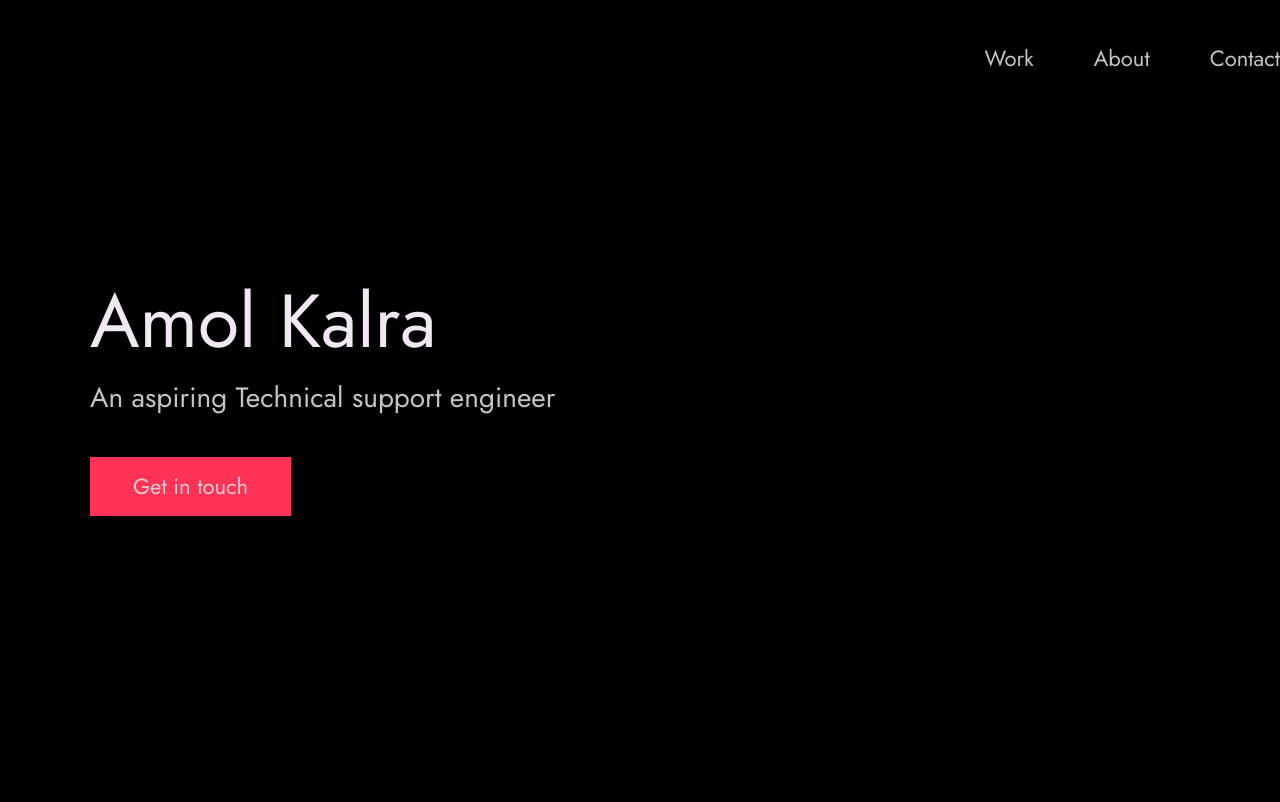
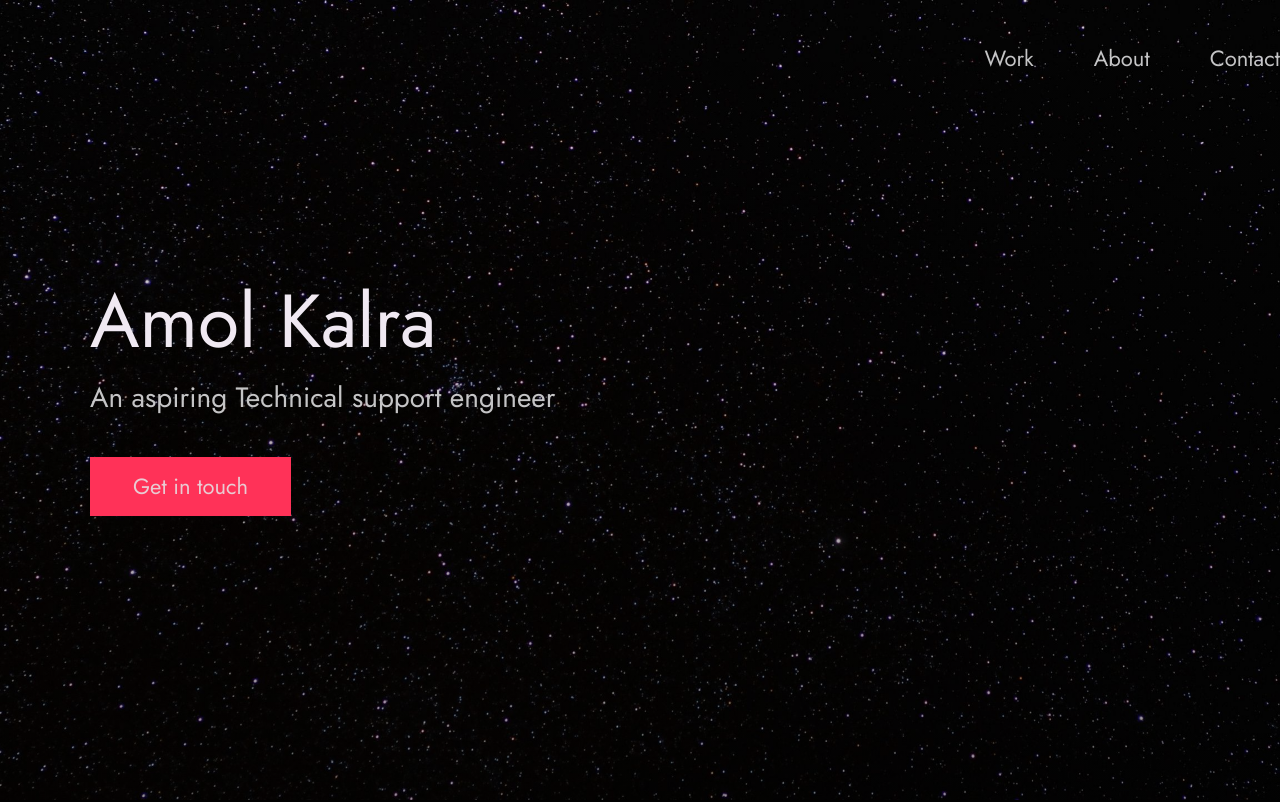
Before and after one commit to AmolKalra/AmolKalra.github.io, a plain HTML site: page index.html in a window 1280 px wide. Shown: the top 802 px of the page. Drawn offline with Linux system fonts and the light colour scheme; files whose address does not match are found by name.

Commit message:
Added Background Image

```diff
--- a/styles/index.css
+++ b/styles/index.css
@@ -497,7 +497,7 @@ body:not(.user-is-tabbing) a:focus {
 
 .header {
     background: linear-gradient(rgba(0,0,0, .1), rgba(0,0,0, .4)),
-        url('./images/header1.jpg');
+        url('/images/header.jpg');
     height: 100vh;
     background-size: cover;
     background-position: center;
```
Also changed, not shown: images/header.jpg (renamed from images/header1.jpg).
